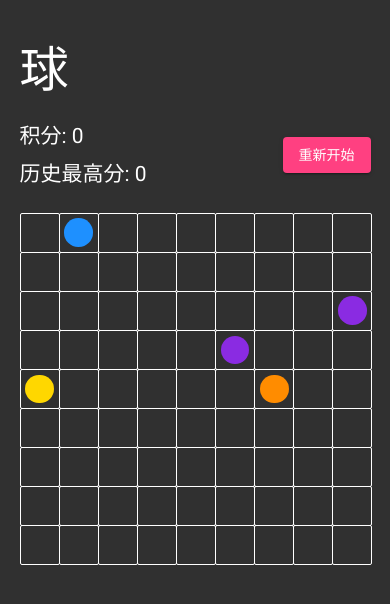
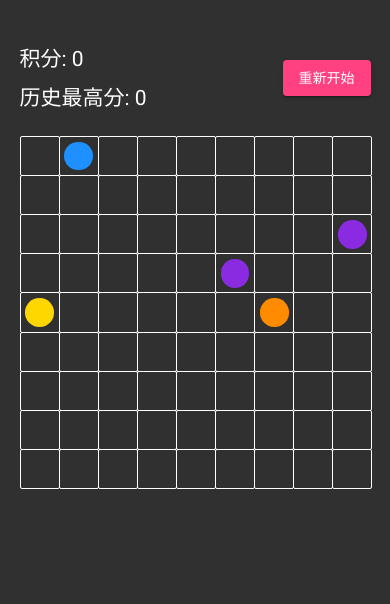
Before and after one commit to xinxiao/qiu, an Angular app: page / in a window 390 px wide. Shown: the top 604 px of the page. Built offline with nearby package versions, Linux system fonts and the light colour scheme.

Commit message:
remove title to better fit laoxu's phone

```diff
--- a/src/app/app.component.html
+++ b/src/app/app.component.html
@@ -2,7 +2,6 @@
   <mat-drawer></mat-drawer>
 
   <mat-drawer-content id="applet">
-    <h1>球</h1>
     <div style="display: flex; align-items: center; margin-bottom: 1em;">
       <div>
         <h3>积分: {{ score }}</h3>
@@ -14,11 +13,10 @@
       </button>
     </div>
 
-
     <mat-grid-list id="board" [cols]="size" rowHeight="1:1">
-      <mat-grid-tile class="board-tile"  *ngFor="let c of board; index as i;">
-        <div class="ball" [class.selected-ball]="i === from"
-             [style.background-color]="getColor(c)" (click)="bufferMovePositionForOps(i)">
+      <mat-grid-tile class="board-tile" *ngFor="let c of board; index as i;">
+        <div class="ball" [class.selected-ball]="i === from" [style.background-color]="getColor(c)"
+          (click)="bufferMovePositionForOps(i)">
         </div>
       </mat-grid-tile>
     </mat-grid-list>
--- a/src/app/app.component.scss
+++ b/src/app/app.component.scss
@@ -1,10 +1,5 @@
 $ball-size: 75%;
 $selected-ball-border-size: 3px;
-
-h1 {
-    font-size: 3.5em;
-    margin-bottom: 0.5em;
-}
 
 h3 {
     font-size: 1.5em;
@@ -13,7 +8,7 @@ h3 {
 
 #applet {
     max-width: 425px;
-    margin: 35px auto;
+    margin: 15px auto;
     margin-bottom: 75px;
     padding: 5%;
 }
```
